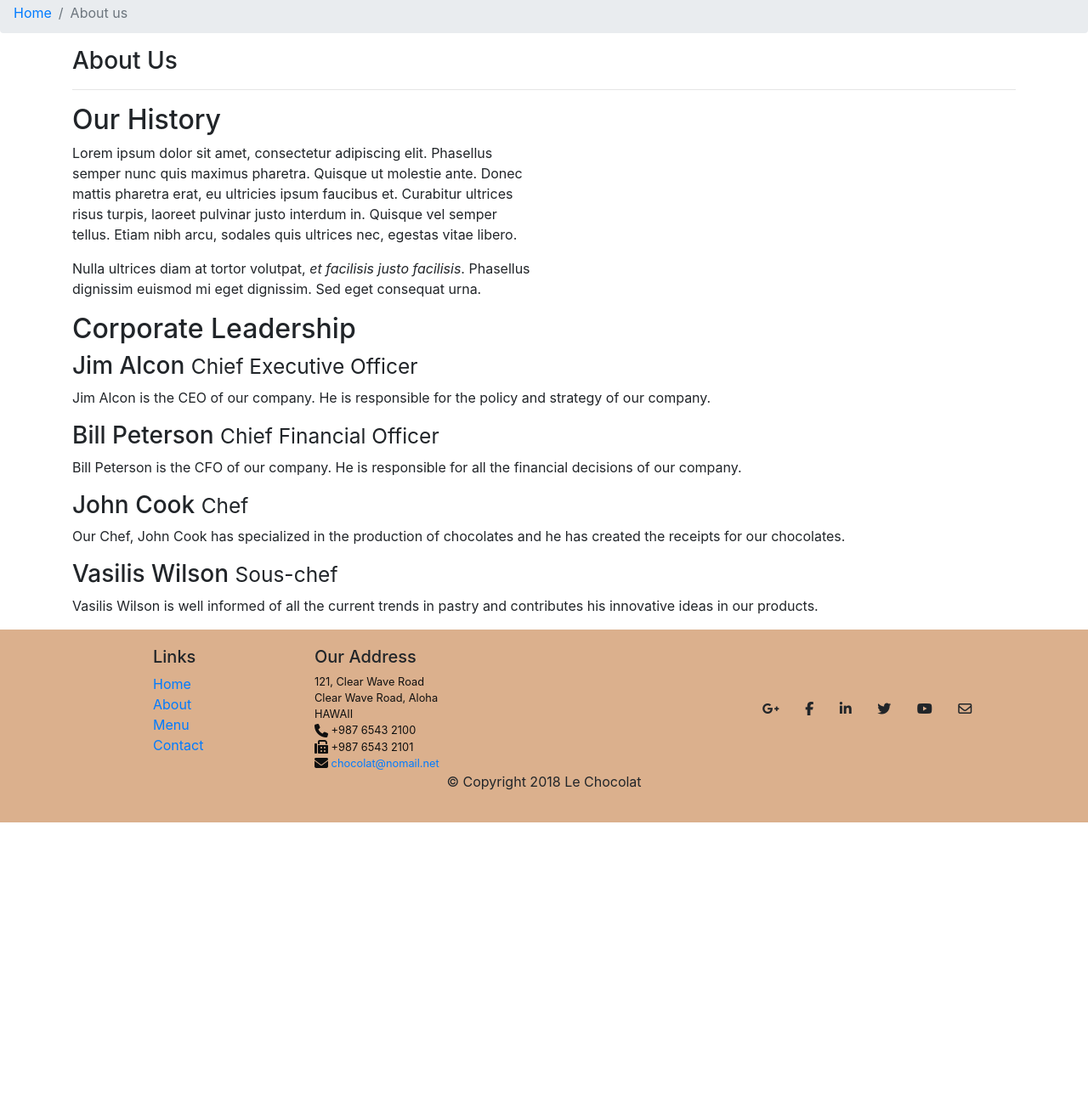
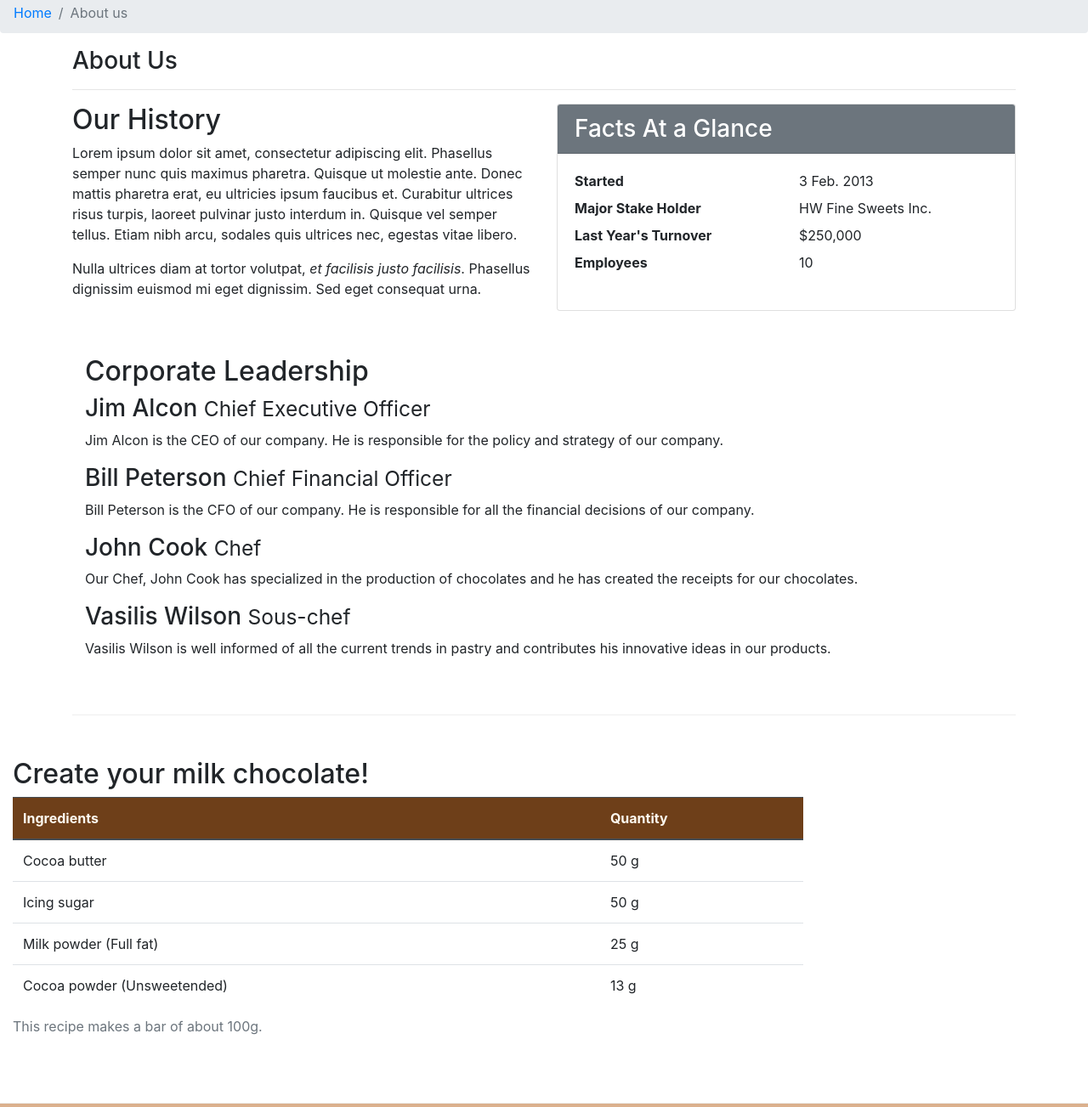
Before and after one commit to FilipC93/Le-Chocolat, a plain HTML site: page aboutus.html in a window 1280 px wide. Shown: the part 319-1622 px from the top of the page at 85% size. Before the commit the page ends 1287 px from the top, so only its background shows below. Drawn offline with nearby package versions, Linux system fonts and the light colour scheme.

Commit message:
Tables and Cards

```diff
--- a/aboutus.html
+++ b/aboutus.html
@@ -74,12 +74,27 @@
                 <p>Nulla ultrices diam at tortor volutpat, <em>et facilisis justo facilisis</em>. Phasellus dignissim
                     euismod mi eget dignissim. Sed eget consequat urna. </p>
             </div>
-            <div>
+            <div class="col col-sm">
+                <div class="card">
+                    <h3 class="card-header bg-secondary text-white">Facts At a Glance</h3>
+                    <div class="card-body">
+                        <dl class="row">
+                            <dt class="col-6">Started</dt>
+                            <dd class="col-6">3 Feb. 2013</dd>
+                            <dt class="col-6">Major Stake Holder</dt>
+                            <dd class="col-6">HW Fine Sweets Inc.</dd>
+                            <dt class="col-6">Last Year's Turnover</dt>
+                            <dd class="col-6">$250,000</dd>
+                            <dt class="col-6">Employees</dt>
+                            <dd class="col-6">10</dd>
+                        </dl>
+                    </div>
+                </div>
             </div>
         </div>
 
 
-        <div class="row">
+        <div class="row row-content">
             <div class="col-12">
                 <h2>Corporate Leadership</h2>
                 <h3>Jim Alcon <small>Chief Executive Officer </small></h3>
@@ -101,6 +116,41 @@
             </div>
         </div>
 
+    </div>
+
+    <div class="row row-content">
+        <div class="col-12 col-sm-9">
+            <h2>Create your milk chocolate!</h2>
+            <div class="table-responsive">
+                <table class="table table-hover">
+                    <caption>This recipe makes a bar of about 100g.</caption>
+                    <thead class="thead-dark">
+                        <tr>
+                            <th>Ingredients</th>
+                            <th>Quantity</th>
+                        </tr>
+                    </thead>
+                    <tbody>
+                        <tr>
+                            <td>Cocoa butter</td>
+                            <td>50 g</td>
+                        </tr>
+                        <tr>
+                            <td>Icing sugar</td>
+                            <td>50 g</td>
+                        </tr>
+                        <tr>
+                            <td>Milk powder (Full fat)</td>
+                            <td>25 g</td>
+                        </tr>
+                        <tr>
+                            <td>Cocoa powder (Unsweetended)</td>
+                            <td>13 g</td>
+                        </tr>
+                    </tbody>
+                </table>
+            </div>
+        </div>
     </div>
 
     <footer class="footer">
--- a/css/styles.css
+++ b/css/styles.css
@@ -29,3 +29,6 @@
             padding:50px 0px 0px 0px;
             z-index:0;
             }
+            .table .thead-dark th {color :floralwhite;
+              background-color: #6E3F19;}
+            tr:hover {background-color:#dbb08db0 !important}
```
